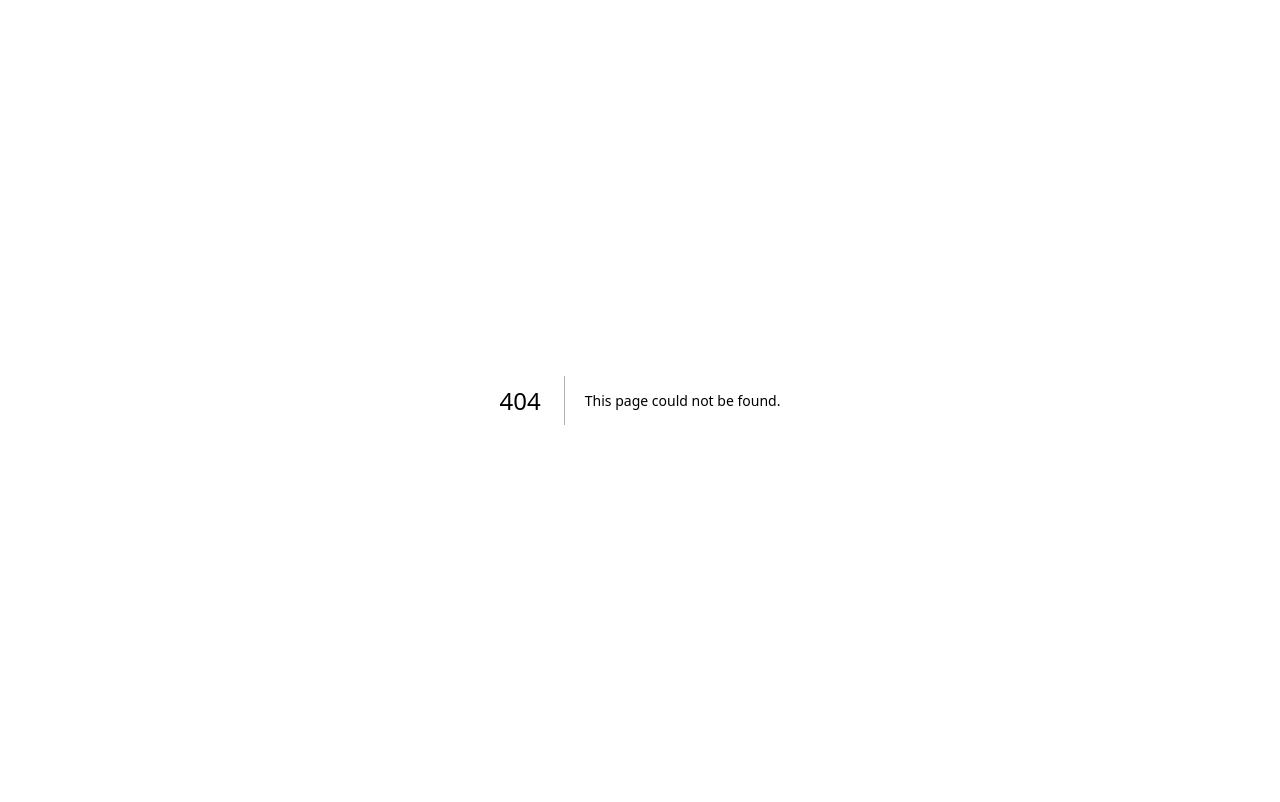
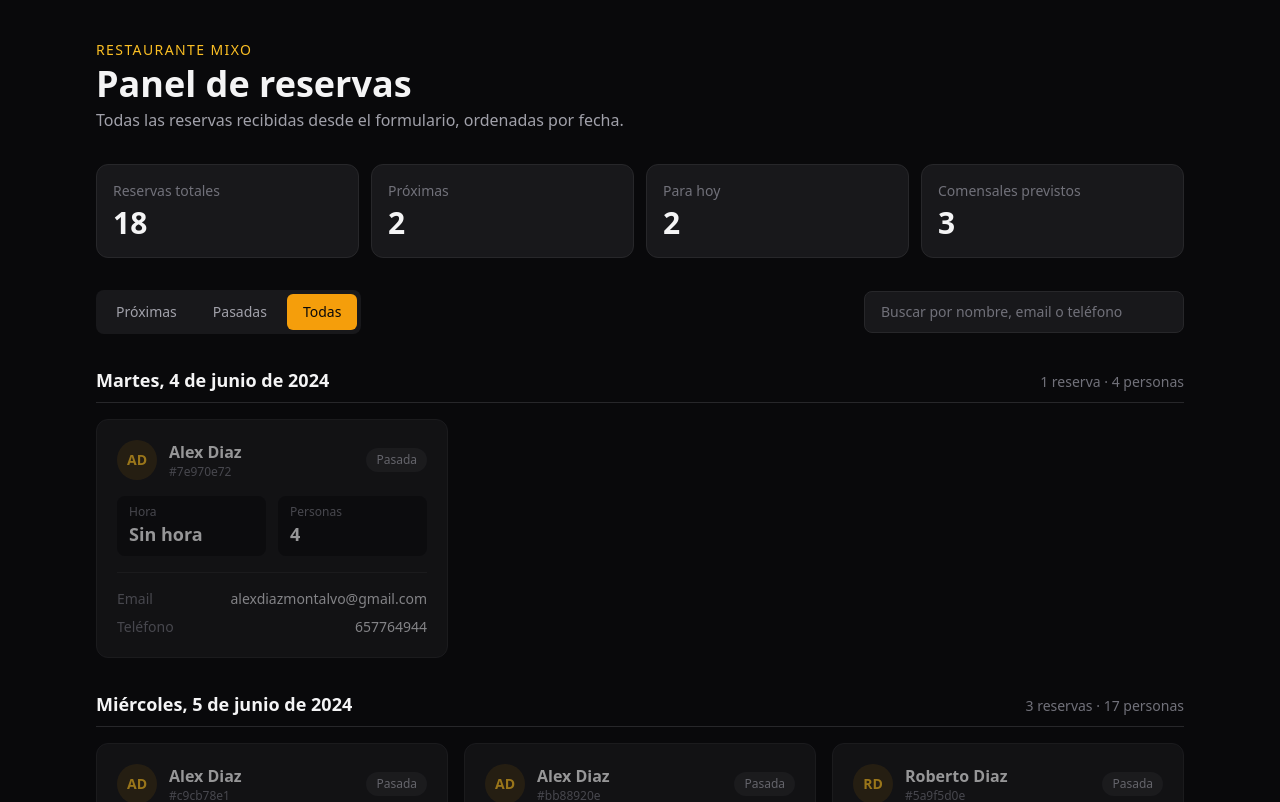
Before and after one commit to Neos876/Restaurante_Mixo, a Next.js app: page /reservas in a window 1280 px wide. Before the commit this address had no page. Shown: the top 802 px of the page. Built offline with nearby package versions, Linux system fonts and the light colour scheme.

Commit message:
Add reservations dashboard sketch reading bookings.json

```diff
--- /dev/null
+++ b/src/app/reservas/page.tsx
@@ -0,0 +1,28 @@
+import '../globals.css';
+import BookingsBoard from '@/components/reservas/BookingsBoard';
+import { getBookings } from '@/lib/bookings';
+
+export const dynamic = 'force-dynamic';
+
+export const metadata = {
+  title: 'Reservas | Restaurante Mixo',
+  description: 'Panel de reservas del Restaurante Mixo',
+};
+
+export default async function ReservasPage() {
+  const bookings = await getBookings();
+  const today = new Date().toLocaleDateString('sv-SE', { timeZone: 'Europe/Madrid' });
+
+  return (
+    <main className="min-h-screen bg-zinc-950 font-sans text-zinc-100 antialiased">
+      <div className="mx-auto flex max-w-6xl flex-col gap-8 px-4 py-10 md:px-8">
+        <header className="flex flex-col gap-1">
+          <p className="text-sm font-medium uppercase tracking-widest text-amber-400">Restaurante Mixo</p>
+          <h1 className="text-balance text-3xl font-semibold md:text-4xl">Panel de reservas</h1>
+          <p className="text-zinc-400">Todas las reservas recibidas desde el formulario, ordenadas por fecha.</p>
+        </header>
+        <BookingsBoard bookings={bookings} today={today} />
+      </div>
+    </main>
+  );
+}
--- /dev/null
+++ b/src/components/reservas/BookingCard.tsx
@@ -0,0 +1,70 @@
+import type { Booking } from '@/lib/bookings';
+
+type BookingCardProps = {
+  booking: Booking;
+  isPast: boolean;
+};
+
+export default function BookingCard({ booking, isPast }: BookingCardProps) {
+  const initials = `${booking.name.charAt(0)}${booking.surname.charAt(0)}`.toUpperCase();
+
+  return (
+    <article
+      className={`flex flex-col gap-4 rounded-xl border border-zinc-800 bg-zinc-900 p-5 transition-colors hover:border-amber-500/60 ${
+        isPast ? 'opacity-60' : ''
+      }`}
+    >
+      <header className="flex items-center gap-3">
+        <div
+          aria-hidden="true"
+          className="flex h-10 w-10 shrink-0 items-center justify-center rounded-full bg-amber-500/15 text-sm font-semibold text-amber-400"
+        >
+          {initials}
+        </div>
+        <div className="min-w-0 flex-1">
+          <h3 className="truncate font-semibold capitalize text-zinc-100">
+            {booking.name} {booking.surname}
+          </h3>
+          <p className="truncate text-xs text-zinc-500">#{booking.id.slice(0, 8)}</p>
+        </div>
+        <span
+          className={`rounded-full px-2.5 py-1 text-xs font-medium ${
+            isPast ? 'bg-zinc-800 text-zinc-400' : 'bg-emerald-500/15 text-emerald-400'
+          }`}
+        >
+          {isPast ? 'Pasada' : 'Próxima'}
+        </span>
+      </header>
+
+      <dl className="grid grid-cols-2 gap-3">
+        <div className="rounded-lg bg-zinc-950/60 px-3 py-2">
+          <dt className="text-xs text-zinc-500">Hora</dt>
+          <dd className="text-lg font-semibold text-zinc-100">{booking.time ?? 'Sin hora'}</dd>
+        </div>
+        <div className="rounded-lg bg-zinc-950/60 px-3 py-2">
+          <dt className="text-xs text-zinc-500">Personas</dt>
+          <dd className="text-lg font-semibold text-zinc-100">{booking.amount}</dd>
+        </div>
+      </dl>
+
+      <dl className="flex flex-col gap-2 border-t border-zinc-800 pt-4 text-sm">
+        <div className="flex items-center justify-between gap-3">
+          <dt className="text-zinc-500">Email</dt>
+          <dd className="truncate">
+            <a href={`mailto:${booking.email}`} className="text-zinc-300 hover:text-amber-400">
+              {booking.email}
+            </a>
+          </dd>
+        </div>
+        <div className="flex items-center justify-between gap-3">
+          <dt className="text-zinc-500">Teléfono</dt>
+          <dd>
+            <a href={`tel:${booking.telf}`} className="text-zinc-300 hover:text-amber-400">
+              {booking.telf}
+            </a>
+          </dd>
+        </div>
+      </dl>
+    </article>
+  );
+}
--- /dev/null
+++ b/src/components/reservas/BookingsBoard.tsx
@@ -0,0 +1,108 @@
+'use client';
+
+import { useMemo, useState } from 'react';
+import type { Booking } from '@/lib/bookings';
+import BookingCard from './BookingCard';
+import StatsBar from './StatsBar';
+
+type Filter = 'upcoming' | 'past' | 'all';
+
+const filters: { value: Filter; label: string }[] = [
+  { value: 'upcoming', label: 'Próximas' },
+  { value: 'past', label: 'Pasadas' },
+  { value: 'all', label: 'Todas' },
+];
+
+function formatDate(date: string) {
+  const label = new Date(`${date}T00:00:00`).toLocaleDateString('es-ES', {
+    weekday: 'long',
+    day: 'numeric',
+    month: 'long',
+    year: 'numeric',
+  });
+  return label.charAt(0).toUpperCase() + label.slice(1);
+}
+
+export default function BookingsBoard({ bookings, today }: { bookings: Booking[]; today: string }) {
+  const [filter, setFilter] = useState<Filter>('all');
+  const [query, setQuery] = useState('');
+
+  const upcoming = bookings.filter((b) => b.date >= today);
+
+  const groups = useMemo(() => {
+    const search = query.trim().toLowerCase();
+    const visible = bookings.filter((b) => {
+      if (filter === 'upcoming' && b.date < today) return false;
+      if (filter === 'past' && b.date >= today) return false;
+      if (!search) return true;
+      return [b.name, b.surname, b.email, b.telf].some((v) => v.toLowerCase().includes(search));
+    });
+    if (filter === 'past') visible.reverse();
+
+    const byDate = new Map<string, Booking[]>();
+    visible.forEach((b) => byDate.set(b.date, [...(byDate.get(b.date) ?? []), b]));
+    return [...byDate.entries()];
+  }, [bookings, filter, query, today]);
+
+  return (
+    <div className="flex flex-col gap-8">
+      <StatsBar
+        total={bookings.length}
+        upcoming={upcoming.length}
+        today={bookings.filter((b) => b.date === today).length}
+        guests={upcoming.reduce((sum, b) => sum + Number(b.amount || 0), 0)}
+      />
+
+      <div className="flex flex-col gap-3 md:flex-row md:items-center md:justify-between">
+        <div role="tablist" aria-label="Filtrar reservas" className="flex gap-1 rounded-lg bg-zinc-900 p-1">
+          {filters.map((f) => (
+            <button
+              key={f.value}
+              role="tab"
+              aria-selected={filter === f.value}
+              onClick={() => setFilter(f.value)}
+              className={`rounded-md px-4 py-2 text-sm font-medium transition-colors ${
+                filter === f.value ? 'bg-amber-500 text-zinc-950' : 'text-zinc-400 hover:text-zinc-100'
+              }`}
+            >
+              {f.label}
+            </button>
+          ))}
+        </div>
+        <label className="w-full md:w-80">
+          <span className="sr-only">Buscar reserva</span>
+          <input
+            type="search"
+            value={query}
+            onChange={(e) => setQuery(e.target.value)}
+            placeholder="Buscar por nombre, email o teléfono"
+            className="w-full rounded-lg border border-zinc-800 bg-zinc-900 px-4 py-2.5 text-sm text-zinc-100 placeholder:text-zinc-500 focus:border-amber-500 focus:outline-none"
+          />
+        </label>
+      </div>
+
+      {groups.length === 0 ? (
+        <p className="rounded-xl border border-dashed border-zinc-800 p-10 text-center text-zinc-500">
+          No hay reservas que coincidan.
+        </p>
+      ) : (
+        groups.map(([date, items]) => (
+          <section key={date} className="flex flex-col gap-4">
+            <div className="flex items-baseline justify-between border-b border-zinc-800 pb-2">
+              <h2 className="text-lg font-semibold text-zinc-100">{formatDate(date)}</h2>
+              <p className="text-sm text-zinc-500">
+                {items.length} {items.length === 1 ? 'reserva' : 'reservas'} ·{' '}
+                {items.reduce((sum, b) => sum + Number(b.amount || 0), 0)} personas
+              </p>
+            </div>
+            <div className="grid gap-4 sm:grid-cols-2 lg:grid-cols-3">
+              {items.map((b) => (
+                <BookingCard key={b.id} booking={b} isPast={b.date < today} />
+              ))}
+            </div>
+          </section>
+        ))
+      )}
+    </div>
+  );
+}
--- /dev/null
+++ b/src/components/reservas/StatsBar.tsx
@@ -0,0 +1,26 @@
+type StatsBarProps = {
+  total: number;
+  upcoming: number;
+  guests: number;
+  today: number;
+};
+
+export default function StatsBar({ total, upcoming, guests, today }: StatsBarProps) {
+  const stats = [
+    { label: 'Reservas totales', value: total },
+    { label: 'Próximas', value: upcoming },
+    { label: 'Para hoy', value: today },
+    { label: 'Comensales previstos', value: guests },
+  ];
+
+  return (
+    <section aria-label="Resumen" className="grid grid-cols-2 gap-3 md:grid-cols-4">
+      {stats.map((stat) => (
+        <div key={stat.label} className="rounded-xl border border-zinc-800 bg-zinc-900 p-4">
+          <p className="text-sm text-zinc-500">{stat.label}</p>
+          <p className="mt-1 text-3xl font-semibold text-zinc-100">{stat.value}</p>
+        </div>
+      ))}
+    </section>
+  );
+}
--- /dev/null
+++ b/src/lib/bookings.ts
@@ -0,0 +1,25 @@
+import { promises as fs } from 'fs';
+import path from 'path';
+
+export type Booking = {
+  id: string;
+  date: string;
+  time?: string;
+  name: string;
+  surname: string;
+  email: string;
+  telf: string;
+  amount: string;
+};
+
+export async function getBookings(): Promise<Booking[]> {
+  const filePath = path.join(process.cwd(), 'public', 'bookings.json');
+  const fileData = await fs.readFile(filePath, 'utf-8');
+  const bookings: Booking[] = JSON.parse(fileData);
+
+  return bookings
+    .filter((b) => b && b.id && b.date && b.name)
+    .sort((a, b) =>
+    `${a.date} ${a.time ?? ''}`.localeCompare(`${b.date} ${b.time ?? ''}`),
+  );
+}
```
